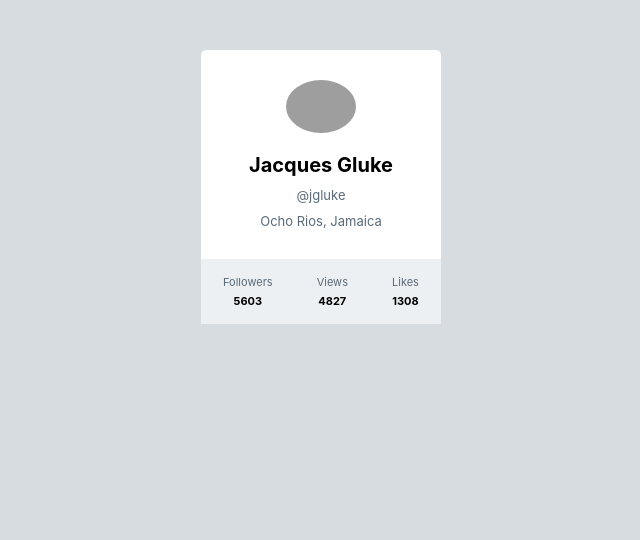
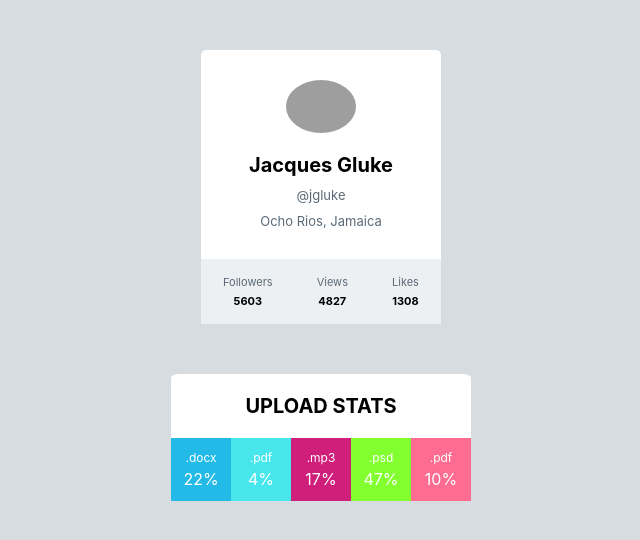
Before and after one commit to RonnieBk/goit-react-hw-01-components, a React (Create React App) app: page / in a window 1280 px wide. Shown: the top 540 px of the page, without its empty margins (319-959 px from the left). Built offline with nearby package versions, Linux system fonts and the light colour scheme; grey boxes are pictures that could not be loaded.

Commit message:
Task two done

```diff
--- a/src/components/App.jsx
+++ b/src/components/App.jsx
@@ -1,5 +1,7 @@
 import user from 'json/user.json';
 import Profile from './Profile.jsx';
+import data from 'json/data.json';
+import Statistics from './Statistics.jsx';
 
 export const App = () => {
   return (
@@ -13,6 +15,7 @@ export const App = () => {
         views={user.stats.views}
         likes={user.stats.likes}
       />
+      <Statistics title="Upload stats" stats={data} />
     </>
   );
 };
--- /dev/null
+++ b/src/components/Statistics.jsx
@@ -0,0 +1,35 @@
+import PropTypes from 'prop-types';
+import css from './Statistics.module.css';
+
+const Statistics = ({ title, stats }) => {
+  const quantityOfData = stats.length - 1;
+  return (
+    <section className={css.statistics}>
+      {title && <h2 className={css.title}>{title}</h2>}
+
+      <ul className={css.statList}>
+        {stats.map(data => (
+          <li
+            key={data.id}
+            className={css.item}
+            style={{
+              backgroundColor:
+                '#' + Math.floor(Math.random() * 16777215).toString(16),
+              width: `calc(100% / ${quantityOfData})`,
+            }}
+          >
+            <span className={css.label}>{data.label}</span>
+            <span className={css.percentage}>{data.percentage}%</span>
+          </li>
+        ))}
+      </ul>
+    </section>
+  );
+};
+
+Statistics.propTypes = {
+  title: PropTypes.string,
+  stats: PropTypes.array.isRequired,
+};
+
+export default Statistics;
--- /dev/null
+++ b/src/components/Statistics.module.css
@@ -0,0 +1,35 @@
+.statistics {
+  background-color: white;
+  text-align: center;
+  width: 300px;
+  margin: 0 auto;
+  border-radius: 3%;
+}
+
+.title {
+  text-transform: uppercase;
+  margin: 0;
+  padding: 20px 0;
+  font-size: 20px;
+}
+
+.statList {
+  list-style: none;
+  margin: 0;
+  padding: 0;
+  display: flex;
+  justify-content: center;
+}
+
+.item {
+  display: flex;
+  flex-direction: column;
+  align-items: center;
+  padding: 12px 0;
+  color: white;
+  gap: 4px;
+}
+
+.label {
+  font-size: 12px;
+}
--- /dev/null
+++ b/src/json/data.json
@@ -0,0 +1,7 @@
+[
+  { "id": "id-1", "label": ".docx", "percentage": 22 },
+  { "id": "id-2", "label": ".pdf", "percentage": 4 },
+  { "id": "id-3", "label": ".mp3", "percentage": 17 },
+  { "id": "id-4", "label": ".psd", "percentage": 47 },
+  { "id": "id-5", "label": ".pdf", "percentage": 10 }
+]
--- /dev/null
+++ b/src/randomColor.js
@@ -0,0 +1,2 @@
+export const randomColor =
+  '#' + Math.floor(Math.random() * 16777215).toString(16);
```
